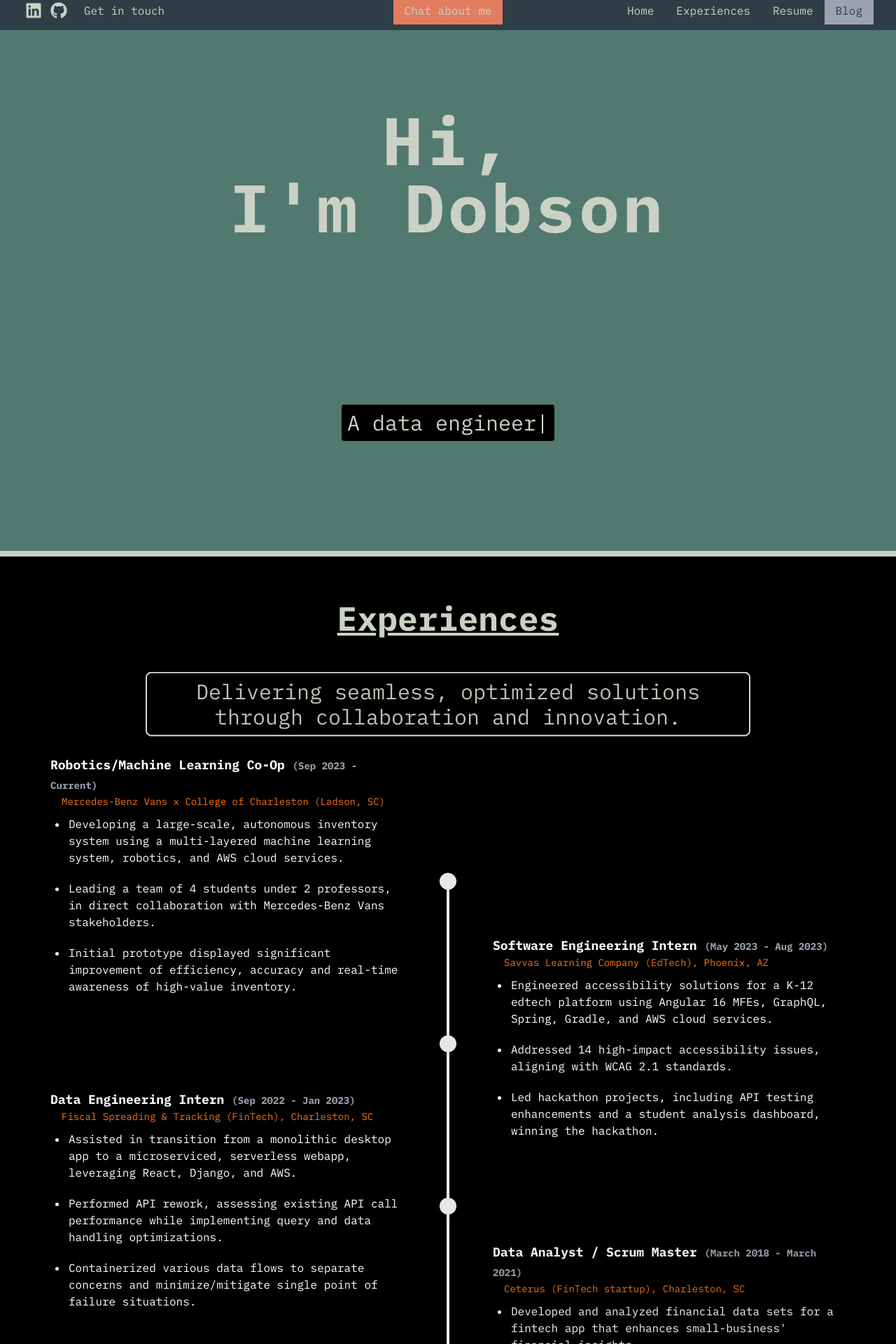
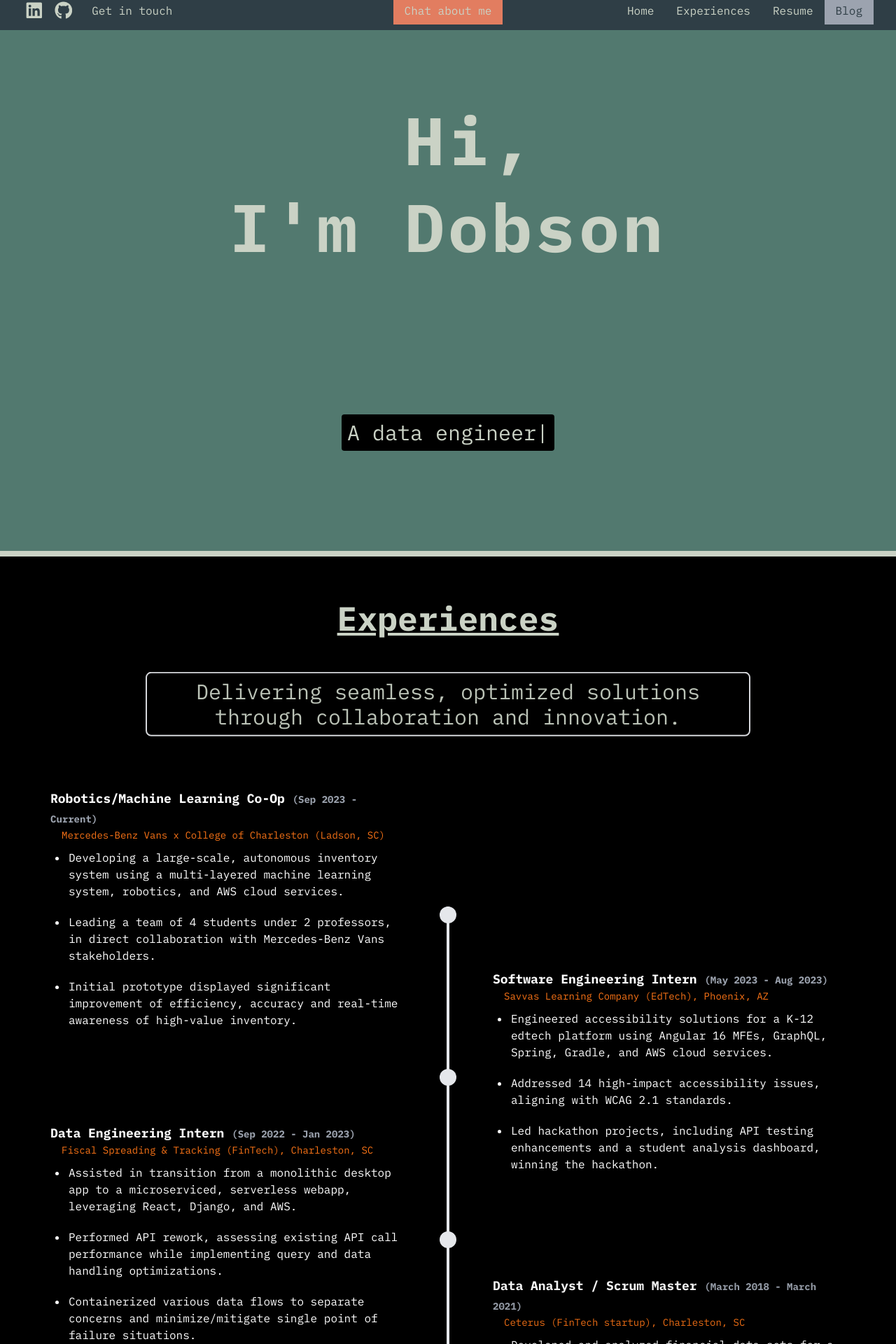
Before and after one commit to dobsonddev/dobsonddev-portfolio, a Next.js app: page / in a window 1280 px wide. Shown: the part 13-1933 px from the top of the page at 70% size. Built offline with nearby package versions, Linux system fonts and the light colour scheme.

Commit message:
styling changes

```diff
--- a/src/components/AboutMe/ExperienceTree.tsx
+++ b/src/components/Experience/ExperienceTree.tsx
@@ -90,10 +90,10 @@ const ExperienceTree = () => {
         exit: { opacity: 0 },
     };
 
-    const verticalSpacing = 200;
+    const verticalSpacing = window.innerWidth < 640 ? 150 : 200; // example values, adjust as needed
 
     return (
-        <div ref={containerRef} className="container mx-auto h-full pt-4 pb-44 px-4 md:px-8">
+        <div ref={containerRef} className="container mx-auto h-full pt-4 pb-64 px-4 md:px-8">
             <div>
                 <motion.div
                     ref={textBoxRef}
@@ -105,7 +105,7 @@ const ExperienceTree = () => {
                     Delivering seamless, optimized solutions through collaboration and innovation.
                 </motion.div>
             </div>
-            <div className="relative pt-24" style={{ height: `${experiences.length * verticalSpacing}px` }}>
+            <div className="relative pt-36" style={{ height: `${experiences.length * verticalSpacing}px` }}>
                 <div className="absolute left-1/2 h-full border-r-4 border-gray-200 transform -translate-x-1/2"></div>
 
                 {experiences.map((exp, index) => (
--- a/src/components/AboutMe/Experiences.tsx
+++ b/src/components/Experience/Experiences.tsx
@@ -1,5 +1,5 @@
 import React from "react";
-import ExperienceTree from "@/components/AboutMe/ExperienceTree";
+import ExperienceTree from "@/components/Experience/ExperienceTree";
 
 function Experiences() {
     return (
--- a/src/components/Home/Home.tsx
+++ b/src/components/Home/Home.tsx
@@ -28,9 +28,8 @@ function Home() {
     return (
         <div className="relative min-h-screen bg-gradient-to-b from-creamOrange to-softBlue grid grid-flow-row auto-rows-auto items-center justify-items-center px-4">
             <div className="text-center mt-12 mx-auto">
-                <h1 className="text-4xl md:text-6xl lg:text-8xl font-extrabold tracking-wider text-light">
-                    Hi, <br />
-                    I'm Dobson
+                <h1 className="text-4xl md:text-6xl lg:text-8xl font-extrabold tracking-wider text-light leading-loose" style={{ lineHeight: '1.3' }}>
+                    &nbsp;Hi, <br /> I'm Dobson
                 </h1>
             </div>
 
--- a/src/pages/index.tsx
+++ b/src/pages/index.tsx
@@ -4,7 +4,7 @@ import Home from '@/components/Home/Home';
 import Resume from '../components/Resume/Resume';
 import Blog from '../components/Blog/Blog';
 import Contact from '../components/Contact/Contact';
-import Experiences from "../components/AboutMe/Experiences";
+import Experiences from "@/components/Experience/Experiences";
 // import Chatbot from '../components/Chatbot/Chatbot';
 
 const IndexPage = () => {
@@ -34,8 +34,8 @@ const IndexPage = () => {
         <div className="bg-mid text-light">
             <nav style={{ top: isScrollingUp ? '0' : '-100%' }} className="z-20 text-light w-full flex items-center bg-dark transition-all duration-1000 fixed py-2 px-4 md:px-8">
                 <div className="flex-1 flex items-center justify-start">
-                    <a href="https://www.linkedin.com/in/dobson-dunavant/" target="_blank" rel="noopener noreferrer" className="inline-flex items-cznter px-1 transition-all duration-3000 hover:animate-wiggle"><FaLinkedin size="1.5em" /></a>
-                    <a href="https://github.com/dobsonddev" target="_blank" rel="noopener noreferrer" className="inline-flex items-center px-2 transition-all duration-500 hover:animate-wiggle"><FaGithub size="1.5em" /></a>
+                    <a href="https://www.linkedin.com/in/dobson-dunavant/" target="_blank" rel="noopener noreferrer" className="inline-flex items-cznter px-1 transition-all duration-500 hover:animate-wiggle"><FaLinkedin size="1.6em" /></a>
+                    <a href="https://github.com/dobsonddev" target="_blank" rel="noopener noreferrer" className="inline-flex items-center px-3 transition-all duration-500 hover:animate-wiggle"><FaGithub size="1.6em" /></a>
                     <a href="#contact" className="hidden md:inline-flex hover:text-dark hover:bg-custom-orange px-4 py-2 transition-all duration-500 transform hover:-translate-y-1 hover:animate-wiggle">Get in touch</a>
                 </div>
                 <div className="flex-1 flex justify-center">
--- a/src/styles/globals.css
+++ b/src/styles/globals.css
@@ -29,8 +29,8 @@ body {
 }
 
 @keyframes wiggle {
-  0%, 100% { transform: rotate(-5deg); }
-  50% { transform: rotate(5deg); }
+  0%, 100% { transform: rotate(-10deg); }
+  50% { transform: rotate(10deg); }
 }
 
 @keyframes wiggleAndLift {
```
Also changed, not shown: 1 other file (tests, documents, lock files or other folders).
